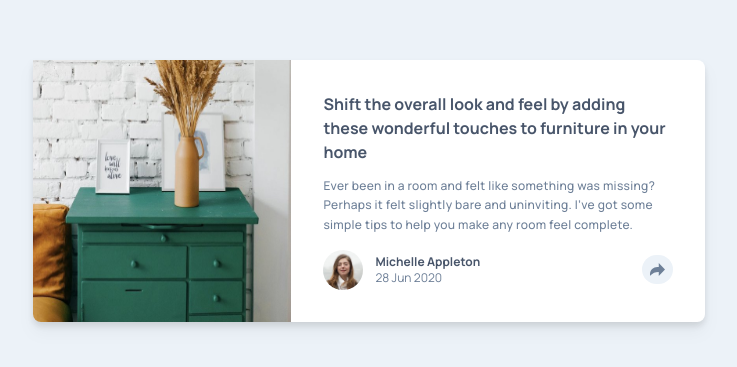
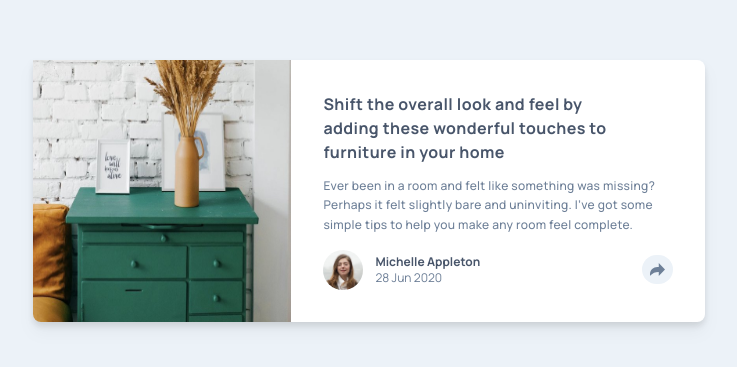
Before and after one commit to karanshergill/Article-Preview-Component, a website built with Vite: page index.html in a window 1280 px wide. Shown: the part 209-576 px from the top of the page, without its empty margins (271-1008 px from the left). Built offline with nearby package versions, Linux system fonts and the light colour scheme.

Commit message:
add alpinejs

```diff
--- a/index.html
+++ b/index.html
@@ -19,17 +19,10 @@
       <div
         class="flex flex-col bg-white h-full justify-between p-8 gap-4 rounded-b-lg md:rounded-b-none md:rounded-r-lg">
         <div class="flex flex-col gap-3">
-          <h3 class="text-custom-very-dark-grayish-blue font-bold leading-6">Shift the overall look and feel by
-            adding
-            these
-            wonderful touches to furniture in your home</h3>
+          <h3 class="text-custom-very-dark-grayish-blue font-bold leading-6 tracking-wide md:mr-8">Shift the overall
+            look and feel by adding these wonderful touches to furniture in your home</h3>
           <p class="text-custom-desaturated-dark-blue font-medium text-xs leading-[1.20rem] tracking-wide mr-4">Ever
-            been in a room
-            and felt
-            like
-            something
-            was
-            missing?
+            been in a room and felt like something was missing?
             Perhaps it felt slightly bare and uninviting. I’ve got some simple tips to help you make any room feel
             complete.</p>
         </div>
--- a/package.json
+++ b/package.json
@@ -13,5 +13,8 @@
     "postcss": "^8.4.41",
     "tailwindcss": "^3.4.10",
     "vite": "^5.4.1"
+  },
+  "dependencies": {
+    "alpinejs": "^3.14.3"
   }
 }
```
Also changed, not shown: 1 other file.
